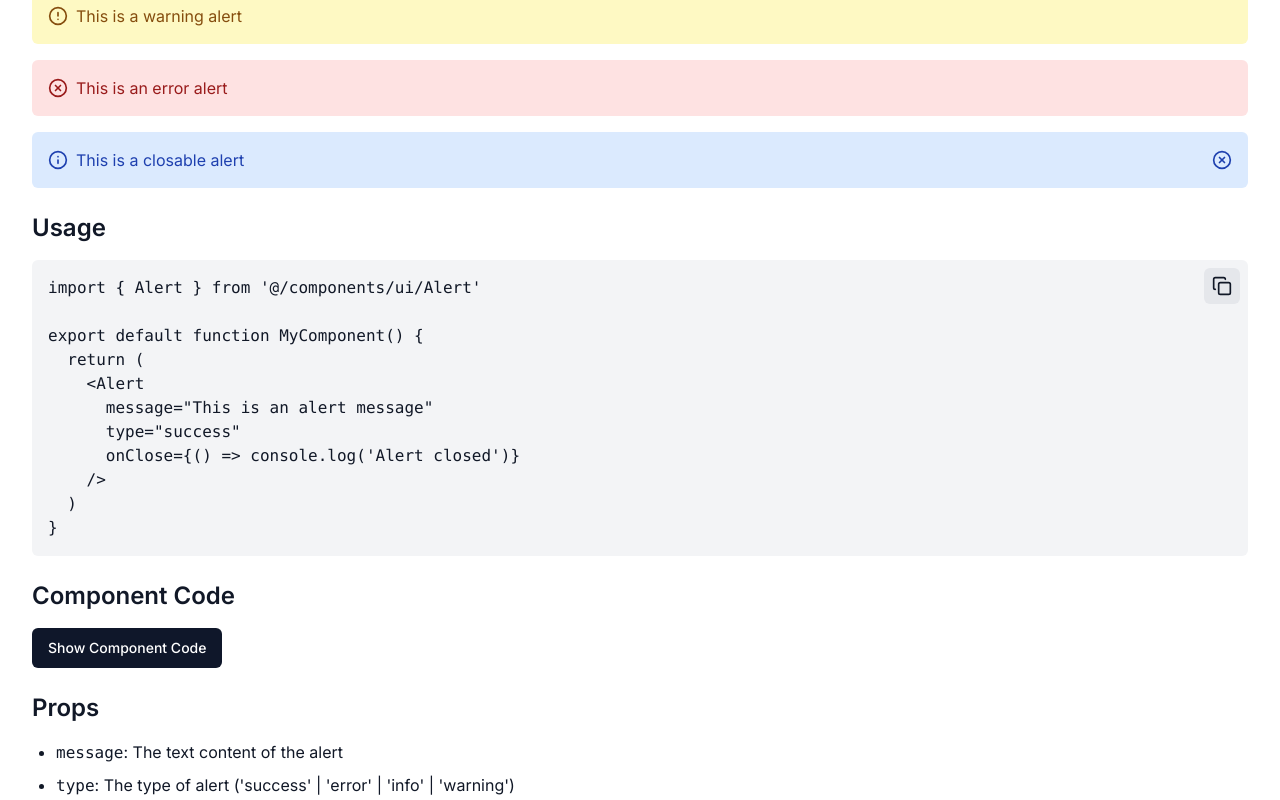
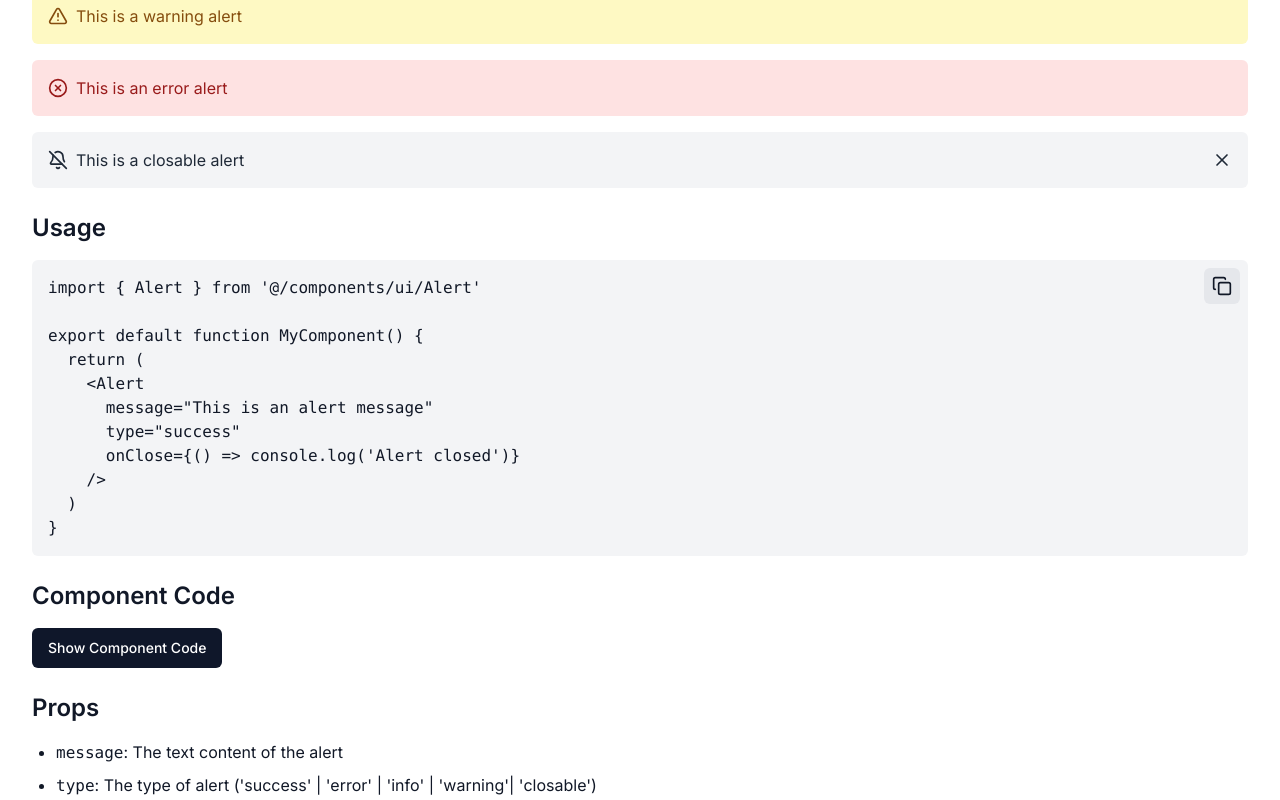
Before and after one commit to Florence-Martin/UI-Library, a Next.js app: page /catalog/alert in a window 1280 px wide. Shown: the part 440-1240 px from the top of the page. Built offline with nearby package versions, Linux system fonts and the light colour scheme.

Commit message:
style: alert page and component

```diff
--- a/app/catalog/alert/page.tsx
+++ b/app/catalog/alert/page.tsx
@@ -11,40 +11,51 @@ const alertComponentCode = `
 
 import React from 'react'
 import { motion } from 'framer-motion'
-import { AlertCircle, CheckCircle, Info, XCircle } from 'lucide-react'
+import {
+  BellOff,
+  CheckCircle,
+  Info,
+  TriangleAlert,
+  XCircle,
+  X,
+} from "lucide-react";
 
 export interface AlertProps {
   message: string
-  type?: 'success' | 'error' | 'info' | 'warning'
+  type?: 'success' | 'error' | 'info' | 'warning'| 'closable'
   onClose?: () => void
 }
 
 export function Alert({ message, type = 'info', onClose }: AlertProps) {
   const getIcon = () => {
     switch (type) {
-      case 'success':
-        return <CheckCircle className="w-5 h-5" />
-      case 'error':
-        return <XCircle className="w-5 h-5" />
-      case 'warning':
-        return <AlertCircle className="w-5 h-5" />
+      case "success":
+        return <CheckCircle className="w-5 h-5" />;
+      case "error":
+        return <XCircle className="w-5 h-5" />;
+      case "warning":
+        return <AlertTriangle className="w-5 h-5" />;
+      case "closable":
+        return <BellOff className="w-5 h-5" />;
       default:
-        return <Info className="w-5 h-5" />
+        return <Info className="w-5 h-5" />;
     }
-  }
+  };
 
   const getBackgroundColor = () => {
     switch (type) {
-      case 'success':
-        return 'bg-green-100 text-green-800'
-      case 'error':
-        return 'bg-red-100 text-red-800'
-      case 'warning':
-        return 'bg-yellow-100 text-yellow-800'
+      case "success":
+        return "bg-green-100 text-green-800";
+      case "error":
+        return "bg-red-100 text-red-800";
+      case "warning":
+        return "bg-yellow-100 text-yellow-800";
+      case "closable":
+        return "bg-gray-100 text-gray-800";
       default:
-        return 'bg-blue-100 text-blue-800'
+        return "bg-blue-100 text-blue-800";
     }
-  }
+  };
 
   return (
     <motion.div
@@ -87,7 +98,7 @@ export default function AlertPage() {
           <Alert message="This is an error alert" type="error" />
           <Alert
             message="This is a closable alert"
-            type="info"
+            type="closable"
             onClose={() => console.log("Alert closed")}
           />
         </div>
@@ -131,7 +142,8 @@ export default function MyComponent() {
           </li>
           <li>
             <code>type</code>: The type of alert (&apos;success&apos; |
-            &apos;error&apos; | &apos;info&apos; | &apos;warning&apos;)
+            &apos;error&apos; | &apos;info&apos; | &apos;warning&apos;|
+            &apos;closable&apos;)
           </li>
           <li>
             <code>onClose</code>: Optional function to call when the alert is
--- a/components/ui/Alert.tsx
+++ b/components/ui/Alert.tsx
@@ -2,11 +2,18 @@
 
 import React from "react";
 import { motion } from "framer-motion";
-import { AlertCircle, CheckCircle, Info, XCircle } from "lucide-react";
+import {
+  BellOff,
+  CheckCircle,
+  Info,
+  TriangleAlert,
+  X,
+  XCircle,
+} from "lucide-react";
 
 export interface AlertProps {
   message: string;
-  type?: "success" | "error" | "info" | "warning";
+  type?: "success" | "error" | "info" | "warning" | "closable";
   onClose?: () => void;
 }
 
@@ -18,7 +25,9 @@ export function Alert({ message, type = "info", onClose }: AlertProps) {
       case "error":
         return <XCircle className="w-5 h-5" />;
       case "warning":
-        return <AlertCircle className="w-5 h-5" />;
+        return <TriangleAlert className="w-5 h-5" />;
+      case "closable":
+        return <BellOff className="w-5 h-5" />;
       default:
         return <Info className="w-5 h-5" />;
     }
@@ -32,6 +41,8 @@ export function Alert({ message, type = "info", onClose }: AlertProps) {
         return "bg-red-100 text-red-800";
       case "warning":
         return "bg-yellow-100 text-yellow-800";
+      case "closable":
+        return "bg-gray-100 text-gray-800";
       default:
         return "bg-blue-100 text-blue-800";
     }
@@ -53,7 +64,7 @@ export function Alert({ message, type = "info", onClose }: AlertProps) {
           className="ml-auto focus:outline-none"
           aria-label="Close"
         >
-          <XCircle className="w-5 h-5" />
+          <X className="w-5 h-5" />
         </button>
       )}
     </motion.div>
```
